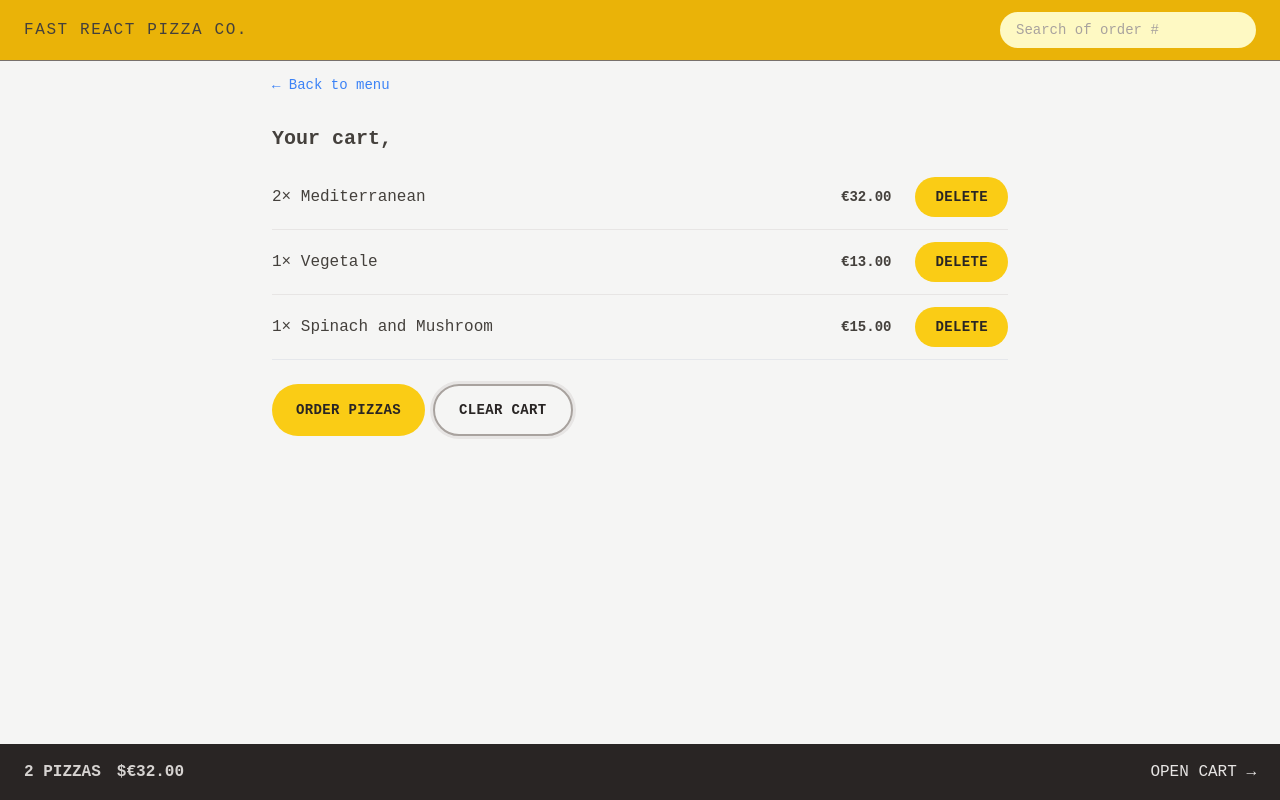
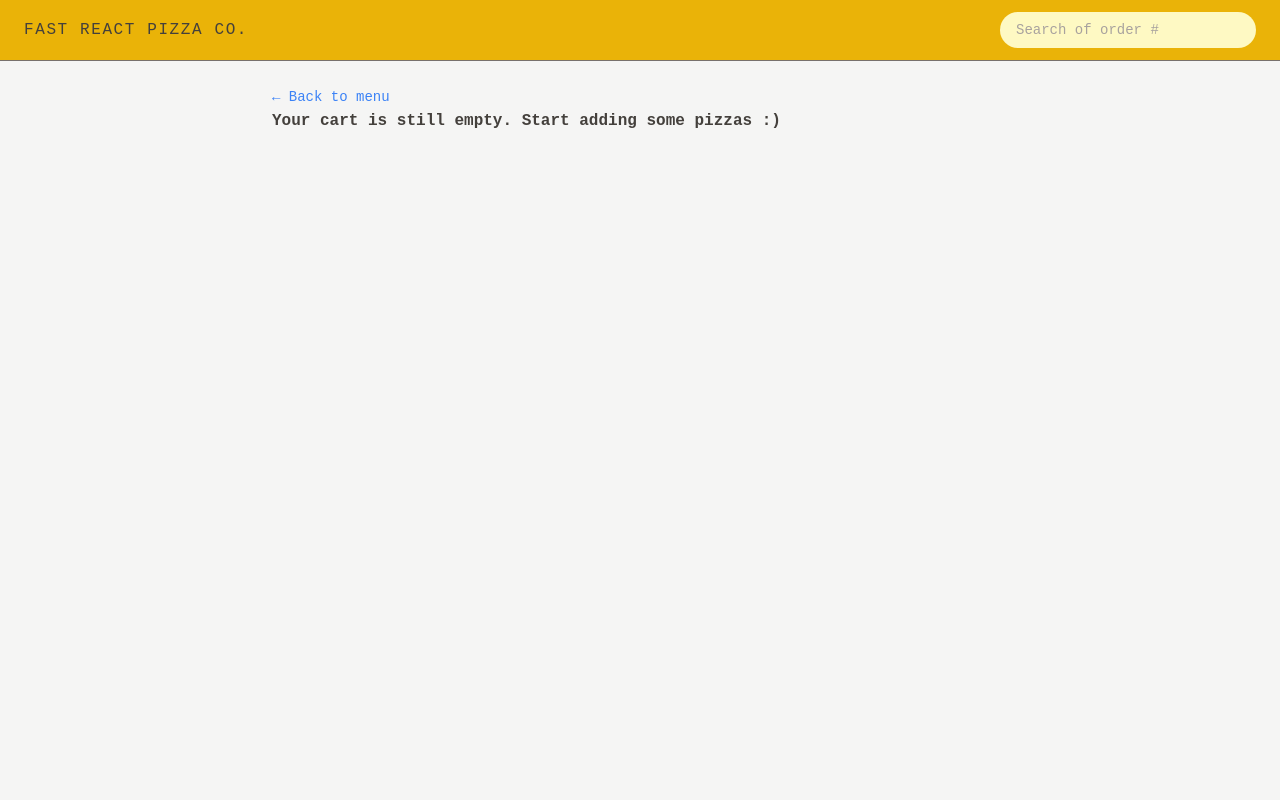
Before and after one commit to ahmedasad236/Fast-React-Pizza, a React (Vite) app: page /cart in a window 1280 px wide. Both pictures are taken after a click on the button "CLEAR CART". Built offline with nearby package versions, Linux system fonts and the light colour scheme; a web font is replaced by a local one.

Commit message:
Implement deleting an item from the cart

```diff
--- a/src/features/cart/Cart.jsx
+++ b/src/features/cart/Cart.jsx
@@ -1,37 +1,20 @@
 import LinkButton from '../../ui/LinkButton';
 import Button from '../../ui/Button';
 import CartItem from './CartItem';
-import { useSelector } from 'react-redux';
-
-const fakeCart = [
-  {
-    pizzaId: 12,
-    name: 'Mediterranean',
-    quantity: 2,
-    unitPrice: 16,
-    totalPrice: 32
-  },
-  {
-    pizzaId: 6,
-    name: 'Vegetale',
-    quantity: 1,
-    unitPrice: 13,
-    totalPrice: 13
-  },
-  {
-    pizzaId: 11,
-    name: 'Spinach and Mushroom',
-    quantity: 1,
-    unitPrice: 15,
-    totalPrice: 15
-  }
-];
-
+import { useDispatch, useSelector } from 'react-redux';
+import { clearCart, getCart } from './cartSlice';
+import EmptyCart from './EmptyCart';
 function Cart() {
+  const dispatch = useDispatch();
   const username = useSelector((store) => store.user.username);
 
-  const cart = fakeCart;
+  const cart = useSelector(getCart);
 
+  function clearHandler() {
+    dispatch(clearCart());
+  }
+
+  if (!cart.length) return <EmptyCart />;
   return (
     <div className="px-4 py-3">
       <LinkButton to="/menu">&larr; Back to menu</LinkButton>
@@ -54,7 +37,12 @@ function Cart() {
         >
           Order pizzas
         </Button>
-        <Button type="secondary">Clear cart</Button>
+        <Button
+          clickHandler={clearHandler}
+          type="secondary"
+        >
+          Clear cart
+        </Button>
       </div>
     </div>
   );
--- a/src/features/cart/CartItem.jsx
+++ b/src/features/cart/CartItem.jsx
@@ -1,5 +1,5 @@
-import Button from '../../ui/Button';
 import { formatCurrency } from '../../utils/helpers';
+import DeleteItem from './DeleteItem';
 
 function CartItem({ item }) {
   const { pizzaId, name, quantity, totalPrice } = item;
@@ -11,7 +11,7 @@ function CartItem({ item }) {
       </p>
       <div className="flex justify-between items-center sm:gap-6">
         <p className="text-sm font-bold">{formatCurrency(totalPrice)}</p>
-        <Button type="small">Delete</Button>
+        <DeleteItem pizzaId={pizzaId} />
       </div>
     </li>
   );
--- /dev/null
+++ b/src/features/cart/DeleteItem.jsx
@@ -0,0 +1,22 @@
+import React from 'react';
+import Button from '../../ui/Button';
+import { useDispatch } from 'react-redux';
+import { deleteItem } from './cartSlice';
+
+function DeleteItem({ pizzaId }) {
+  const dispatch = useDispatch();
+
+  function deleteItemHandler() {
+    dispatch(deleteItem(pizzaId));
+  }
+  return (
+    <Button
+      type="small"
+      clickHandler={deleteItemHandler}
+    >
+      Delete
+    </Button>
+  );
+}
+
+export default DeleteItem;
--- a/src/features/cart/EmptyCart.jsx
+++ b/src/features/cart/EmptyCart.jsx
@@ -1,11 +1,13 @@
-import { Link } from 'react-router-dom';
+import LinkButton from '../../ui/LinkButton';
 
 function EmptyCart() {
   return (
-    <div>
-      <Link to="/menu">&larr; Back to menu</Link>
+    <div className="px-4 py-6">
+      <LinkButton to="/menu">&larr; Back to menu</LinkButton>
 
-      <p>Your cart is still empty. Start adding some pizzas :)</p>
+      <p className="font-semibold">
+        Your cart is still empty. Start adding some pizzas :)
+      </p>
     </div>
   );
 }
--- a/src/features/cart/cartSlice.js
+++ b/src/features/cart/cartSlice.js
@@ -54,10 +54,15 @@ export const {
   clearCart
 } = cartSlice.actions;
 
-export const getTotalCartPrice = (store) =>
-  store.cart.cartItems.reduce((acc, curr) => acc + curr.quantity, 0);
+export const getCart = (state) => state.cart.cartItems;
 
-export const getTotalCartItems = (store) =>
-  store.cart.cartItems.reduce((acc, curr) => acc + curr.totalPrice, 0);
+export const getTotalCartPrice = (state) =>
+  state.cart.cartItems.reduce((acc, curr) => acc + curr.quantity, 0);
+
+export const getTotalCartItems = (state) =>
+  state.cart.cartItems.reduce((acc, curr) => acc + curr.totalPrice, 0);
+
+export const getQuantityById = (id) => (state) =>
+  state.cart.cartItems.find((item) => item.pizzaId === id)?.quantity ?? 0;
 
 export default cartSlice.reducer;
--- a/src/features/menu/MenuItem.jsx
+++ b/src/features/menu/MenuItem.jsx
@@ -1,11 +1,16 @@
-import { useDispatch } from 'react-redux';
+import { useDispatch, useSelector } from 'react-redux';
 import Button from '../../ui/Button';
 import { formatCurrency } from '../../utils/helpers';
-import { addItem } from '../cart/cartSlice';
+import { addItem, getQuantityById } from '../cart/cartSlice';
+import DeleteItem from '../cart/DeleteItem';
 
 function MenuItem({ pizza }) {
   const { id, name, unitPrice, ingredients, soldOut, imageUrl } = pizza;
   const dispatch = useDispatch();
+
+  const currentQuantity = useSelector(getQuantityById(id));
+  const inCart = currentQuantity > 0;
+
   function handleAddToCart() {
     const newPizza = {
       pizzaId: id,
@@ -36,8 +41,8 @@ function MenuItem({ pizza }) {
               Sold out
             </p>
           )}
-
-          {!soldOut && (
+          {inCart && <DeleteItem pizzaId={id} />}
+          {!soldOut && !inCart && (
             <Button
               type="small"
               clickHandler={handleAddToCart}
```
